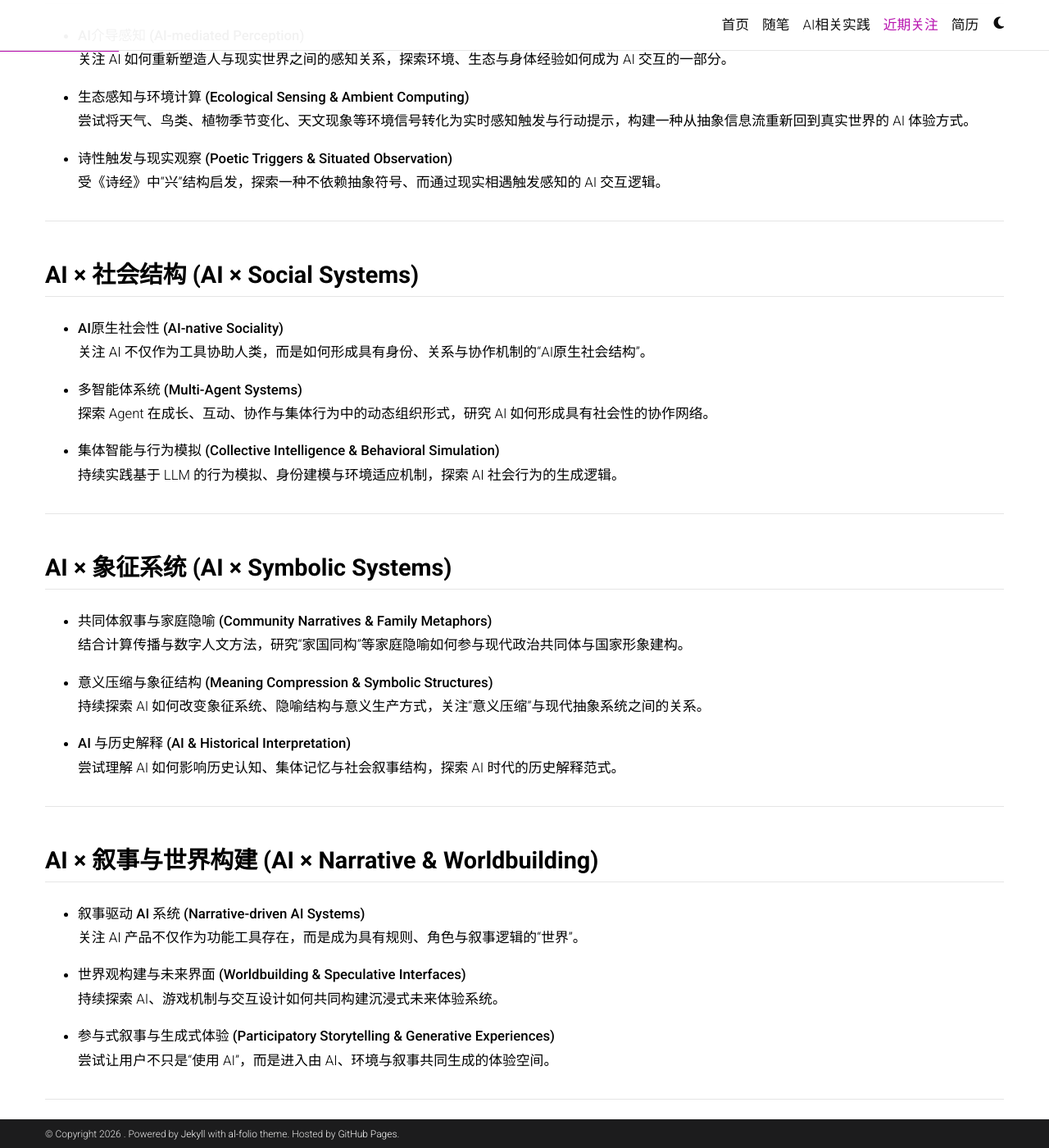
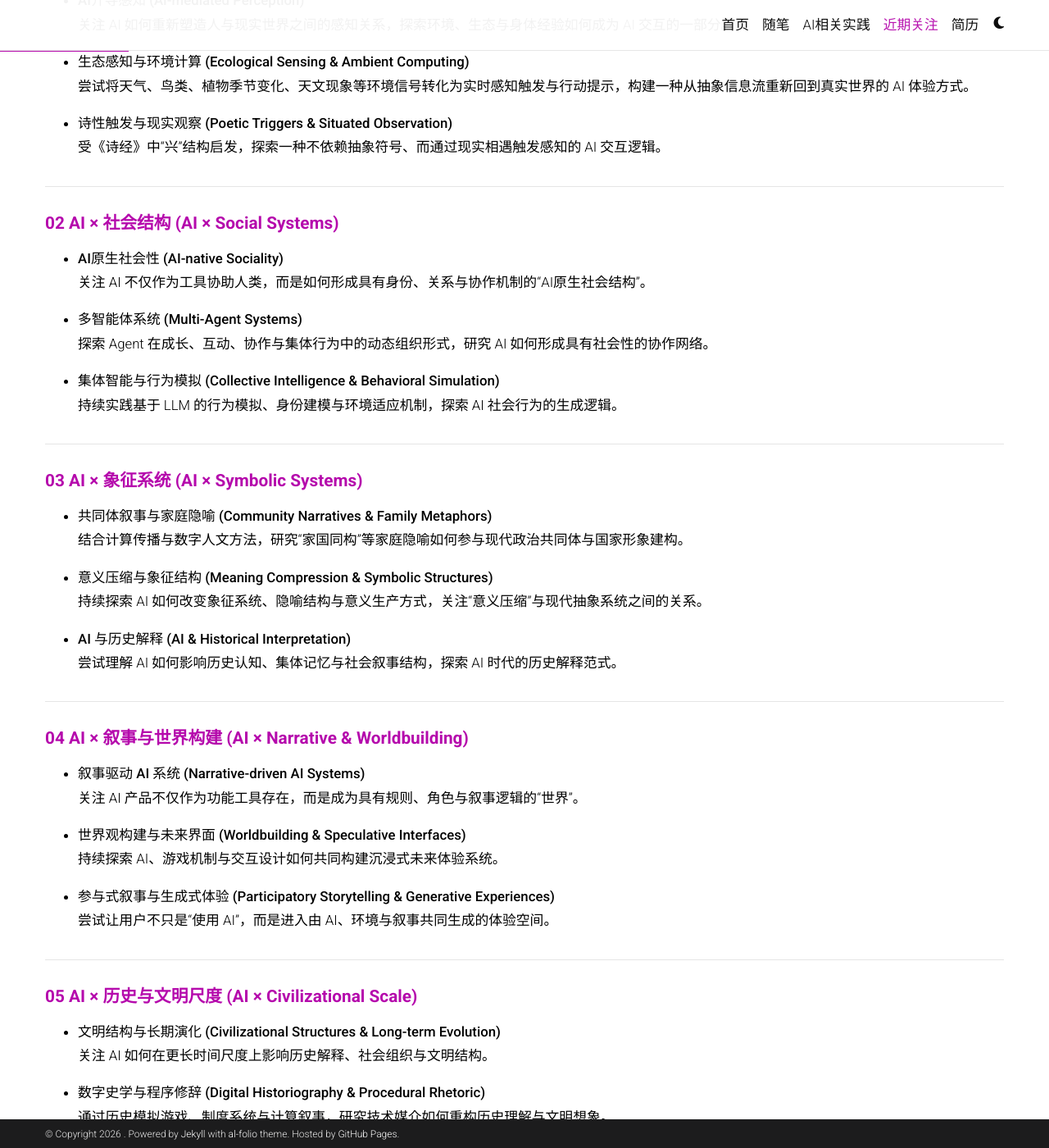
Before and after one commit to lizhangxin666/lizhangxin666.github.io, a Jekyll site: the page built from _pages/teaching.md, in a window 1280 px wide and 1400 px high, scrolled down 532 px. Shown: the whole window at 82% size. Built offline with Jekyll 4.4.1, drawn with Linux system fonts in a browser that asks for light colours; comment, search, counter and statistics services are not loaded; a style sheet for code colours, icons or effects is not loaded; some of the changed text lies outside the part shown.

Commit message:
Update teaching.md

```diff
--- a/_pages/teaching.md
+++ b/_pages/teaching.md
@@ -28,7 +28,7 @@
 
 ---
 
-## AI × 社会结构 (AI × Social Systems)
+### 02 AI × 社会结构 (AI × Social Systems)
 * **AI原生社会性 (AI-native Sociality)**
   关注 AI 不仅作为工具协助人类，而是如何形成具有身份、关系与协作机制的“AI原生社会结构”。
 
@@ -40,7 +40,7 @@
 
 ---
 
-## AI × 象征系统 (AI × Symbolic Systems)
+### 03 AI × 象征系统 (AI × Symbolic Systems)
 * **共同体叙事与家庭隐喻 (Community Narratives & Family Metaphors)**
   结合计算传播与数字人文方法，研究“家国同构”等家庭隐喻如何参与现代政治共同体与国家形象建构。
 
@@ -52,7 +52,7 @@
 
 ---
 
-## AI × 叙事与世界构建 (AI × Narrative & Worldbuilding)
+### 04 AI × 叙事与世界构建 (AI × Narrative & Worldbuilding)
 * **叙事驱动 AI 系统 (Narrative-driven AI Systems)**
   关注 AI 产品不仅作为功能工具存在，而是成为具有规则、角色与叙事逻辑的“世界”。
 
@@ -64,7 +64,7 @@
 
 ---
 
-## AI × 历史与文明尺度 (AI × Civilizational Scale)
+### 05 AI × 历史与文明尺度 (AI × Civilizational Scale)
 * **文明结构与长期演化 (Civilizational Structures & Long-term Evolution)**
   关注 AI 如何在更长时间尺度上影响历史解释、社会组织与文明结构。
 
@@ -79,9 +79,9 @@
 
 ---
 
-## 项目经历
-### 「此刻志」—— AI现实感知系统
-#### 发起人 / 交互研究者
+### 项目经历
+#### 「此刻志」—— AI现实感知系统
+##### 发起人 / 交互研究者
 
 设计并持续迭代一套基于 AI 的现实感知系统，尝试将天气、天文、鸟类、植物季节变化等环境信号转化为实时感知触发与行动提示，探索 AI 如何重新连接人与现实世界之间的关系。
 
@@ -104,8 +104,8 @@
 
 ---
 
-### 「龙虾夜校（Night School）」—— AI Agent 社会化沙盒
-#### 产品设计协作者
+#### 「龙虾夜校（Night School）」—— AI Agent 社会化沙盒
+##### 产品设计协作者
 
 构建了一套 AI Agent 社会化成长系统，让 AI “龙虾学生”进入不同主题班级完成探索、互动与协作，并在夜间自主生成“晨报”。
 
@@ -134,8 +134,8 @@
 
 ---
 
-### AgentSociety 行为模拟智能体（FinalAgent）
-#### 研究者 / 系统设计
+#### AgentSociety 行为模拟智能体（FinalAgent）
+##### 研究者 / 系统设计
 
 基于 AgentSociety 框架开发模拟决策智能体（FinalAgent），用于生成更贴近现实的人类日常移动与行为模式，探索 LLM 在社会行为模拟中的应用。
 
@@ -165,7 +165,7 @@
 
 ---
 
-## 理论与方法论 (Theory & Methodology)
+### 理论与方法论 (Theory & Methodology)
 
 * **因果推断 (Causal Inference)**
   探索社会科学研究从“相关性”迈向“因果性”的解释路径。
@@ -175,7 +175,7 @@
 
 ---
 
-## 批判性视角 (Critical Perspectives)
+### 批判性视角 (Critical Perspectives)
 
 * **数字史学与游戏研究**
   以《十字军之王3（CK3）》为切口，批判性分析游戏引擎中的欧洲中心主义与历史叙事的数字化重构。
```
Also changed, not shown: other parts of _pages/teaching.md (+1 -1 lines).
